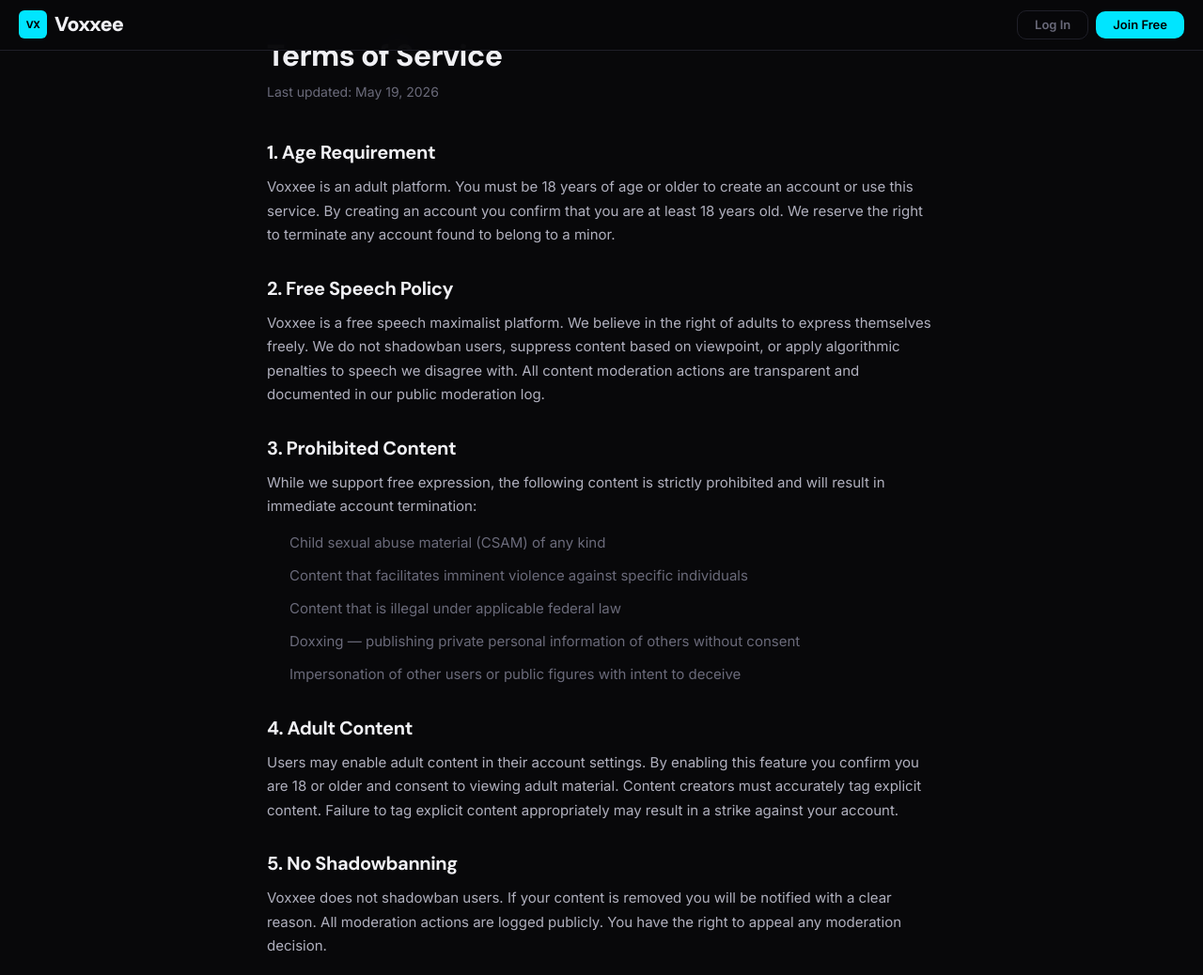
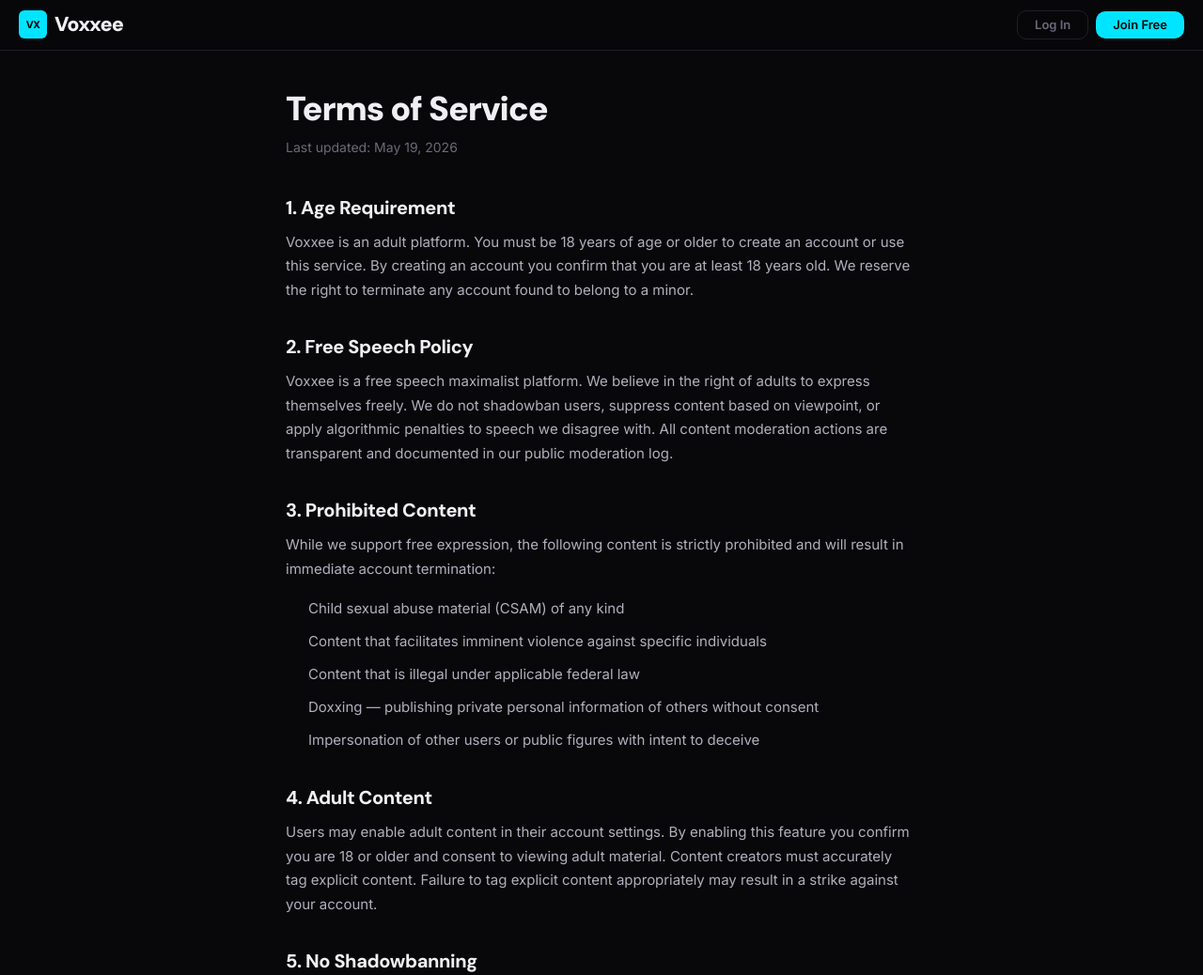
Before and after one commit to xekiellc/xenchee, a website: page terms.html in a window 1280 px wide. Shown: the top 1038 px of the page at 94% size. Drawn offline with Linux system fonts and the light colour scheme.

Commit message:
Update terms.html

```diff
--- a/terms.html
+++ b/terms.html
@@ -5,7 +5,6 @@
   <meta name="viewport" content="width=device-width, initial-scale=1.0" />
   <title>Terms of Service — Voxxee</title>
 
-  <!-- OG Meta Tags -->
   <meta property="og:title" content="Terms of Service — Voxxee" />
   <meta property="og:description" content="Voxxee Terms of Service. Free speech maximalist platform for verified adults. No shadowbans. No censorship." />
   <meta property="og:type" content="website" />
@@ -14,7 +13,6 @@
   <meta name="twitter:title" content="Terms of Service — Voxxee" />
   <meta name="twitter:description" content="Voxxee Terms of Service. Free speech maximalist platform for verified adults. No shadowbans. No censorship." />
 
-  <!-- GA4 -->
   <script async src="https://www.googletagmanager.com/gtag/js?id=G-FSCZJEWZ6F"></script>
   <script>
     window.dataLayer = window.dataLayer || [];
@@ -24,6 +22,53 @@
   </script>
 
   <link rel="stylesheet" href="css/main.css" />
+
+  <style>
+    .content-wrap {
+      max-width: 720px;
+      margin: 0 auto;
+      padding: calc(var(--nav-height) + 40px) 24px 80px;
+    }
+    .content-title {
+      font-family: var(--font-display);
+      font-size: clamp(1.75rem, 5vw, 2.25rem);
+      font-weight: 900;
+      letter-spacing: -0.03em;
+      color: var(--text);
+      margin-bottom: 8px;
+    }
+    .content-tagline { font-size: 14px; color: var(--text-muted); margin-bottom: 40px; }
+    .content-body { color: #b0b0be; line-height: 1.8; font-size: 15px; }
+    .content-body h2 {
+      font-family: var(--font-display);
+      font-size: 1.25rem;
+      font-weight: 800;
+      color: var(--text);
+      margin: 36px 0 12px;
+      letter-spacing: -0.02em;
+    }
+    .content-body p { margin-bottom: 16px; }
+    .content-body strong { color: var(--text); }
+    .content-body a { color: var(--primary); }
+    .content-body ul { margin: 12px 0 12px 24px; }
+    .content-body ul li { margin-bottom: 8px; }
+
+    .footer {
+      text-align: center;
+      padding: 48px 24px;
+      border-top: 1px solid var(--border);
+    }
+    .footer-brand { font-family: var(--font-display); font-size: 1.5rem; font-weight: 900; letter-spacing: -0.04em; color: var(--text); margin-bottom: 6px; }
+    .footer-tagline { font-size: 14px; color: var(--text-muted); margin-bottom: 20px; }
+    .footer-links { display: flex; gap: 20px; justify-content: center; flex-wrap: wrap; margin-bottom: 16px; }
+    .footer-links a { font-size: 13px; color: var(--text-muted); transition: color 0.15s; }
+    .footer-links a:hover { color: var(--text); }
+    .footer-legal { font-size: 12px; color: var(--text-dim); }
+
+    @media (max-width: 768px) {
+      .content-wrap { padding: calc(var(--nav-height) + 24px) 16px 60px; }
+    }
+  </style>
 </head>
 <body>
 
@@ -35,55 +80,54 @@
     </div>
   </nav>
 
-  <div style="max-width:760px;margin:40px auto;padding:0 24px 80px;">
+  <div class="content-wrap">
+    <h1 class="content-title">Terms of Service</h1>
+    <p class="content-tagline">Last updated: May 19, 2026</p>
 
-    <h1 style="font-size:32px;font-weight:800;margin-bottom:8px;">Terms of Service</h1>
-    <p style="color:var(--text-muted);font-size:14px;margin-bottom:40px;">Last updated: May 19, 2026</p>
+    <div class="content-body">
 
-    <div style="color:var(--text-secondary);line-height:1.8;font-size:15px;">
-
-      <h2 style="font-size:20px;font-weight:700;color:var(--text);margin:32px 0 12px;">1. Age Requirement</h2>
+      <h2>1. Age Requirement</h2>
       <p>Voxxee is an adult platform. You must be 18 years of age or older to create an account or use this service. By creating an account you confirm that you are at least 18 years old. We reserve the right to terminate any account found to belong to a minor.</p>
 
-      <h2 style="font-size:20px;font-weight:700;color:var(--text);margin:32px 0 12px;">2. Free Speech Policy</h2>
+      <h2>2. Free Speech Policy</h2>
       <p>Voxxee is a free speech maximalist platform. We believe in the right of adults to express themselves freely. We do not shadowban users, suppress content based on viewpoint, or apply algorithmic penalties to speech we disagree with. All content moderation actions are transparent and documented in our public moderation log.</p>
 
-      <h2 style="font-size:20px;font-weight:700;color:var(--text);margin:32px 0 12px;">3. Prohibited Content</h2>
+      <h2>3. Prohibited Content</h2>
       <p>While we support free expression, the following content is strictly prohibited and will result in immediate account termination:</p>
-      <ul style="margin:12px 0 12px 24px;">
-        <li style="margin-bottom:8px;">Child sexual abuse material (CSAM) of any kind</li>
-        <li style="margin-bottom:8px;">Content that facilitates imminent violence against specific individuals</li>
-        <li style="margin-bottom:8px;">Content that is illegal under applicable federal law</li>
-        <li style="margin-bottom:8px;">Doxxing — publishing private personal information of others without consent</li>
-        <li style="margin-bottom:8px;">Impersonation of other users or public figures with intent to deceive</li>
+      <ul>
+        <li>Child sexual abuse material (CSAM) of any kind</li>
+        <li>Content that facilitates imminent violence against specific individuals</li>
+        <li>Content that is illegal under applicable federal law</li>
+        <li>Doxxing — publishing private personal information of others without consent</li>
+        <li>Impersonation of other users or public figures with intent to deceive</li>
       </ul>
 
-      <h2 style="font-size:20px;font-weight:700;color:var(--text);margin:32px 0 12px;">4. Adult Content</h2>
+      <h2>4. Adult Content</h2>
       <p>Users may enable adult content in their account settings. By enabling this feature you confirm you are 18 or older and consent to viewing adult material. Content creators must accurately tag explicit content. Failure to tag explicit content appropriately may result in a strike against your account.</p>
 
-      <h2 style="font-size:20px;font-weight:700;color:var(--text);margin:32px 0 12px;">5. No Shadowbanning</h2>
+      <h2>5. No Shadowbanning</h2>
       <p>Voxxee does not shadowban users. If your content is removed you will be notified with a clear reason. All moderation actions are logged publicly. You have the right to appeal any moderation decision.</p>
 
-      <h2 style="font-size:20px;font-weight:700;color:var(--text);margin:32px 0 12px;">6. Account Responsibility</h2>
+      <h2>6. Account Responsibility</h2>
       <p>You are responsible for all activity that occurs under your account. You may not share your account credentials with others. You are responsible for maintaining the security of your password.</p>
 
-      <h2 style="font-size:20px;font-weight:700;color:var(--text);margin:32px 0 12px;">7. Content Ownership</h2>
+      <h2>7. Content Ownership</h2>
       <p>You retain ownership of all content you post on Voxxee. By posting content you grant Voxxee a non-exclusive license to display and distribute that content on the platform. We do not claim ownership of your content and we do not sell your content to third parties.</p>
 
-      <h2 style="font-size:20px;font-weight:700;color:var(--text);margin:32px 0 12px;">8. Data and Privacy</h2>
+      <h2>8. Data and Privacy</h2>
       <p>We collect only the data necessary to operate the platform. We do not sell your personal data to advertisers or third parties. See our Privacy Policy for full details.</p>
 
-      <h2 style="font-size:20px;font-weight:700;color:var(--text);margin:32px 0 12px;">9. Termination</h2>
+      <h2>9. Termination</h2>
       <p>We reserve the right to terminate accounts that violate these terms. Termination decisions will be communicated to the affected user with a reason. Users may appeal termination decisions.</p>
 
-      <h2 style="font-size:20px;font-weight:700;color:var(--text);margin:32px 0 12px;">10. Disclaimers</h2>
+      <h2>10. Disclaimers</h2>
       <p>Voxxee is provided as-is without warranties of any kind. We are not responsible for content posted by users. Content on Voxxee represents the views of individual users and not the views of Voxxee or its operators.</p>
 
-      <h2 style="font-size:20px;font-weight:700;color:var(--text);margin:32px 0 12px;">11. Changes to Terms</h2>
+      <h2>11. Changes to Terms</h2>
       <p>We may update these terms from time to time. Continued use of the platform after changes constitutes acceptance of the new terms. We will notify users of material changes.</p>
 
-      <h2 style="font-size:20px;font-weight:700;color:var(--text);margin:32px 0 12px;">12. Contact</h2>
-      <p>Questions about these terms may be directed to info@voxxee.com</p>
+      <h2>12. Contact</h2>
+      <p>Questions about these terms may be directed to <a href="mailto:info@voxxee.com">info@voxxee.com</a></p>
 
     </div>
   </div>
```
